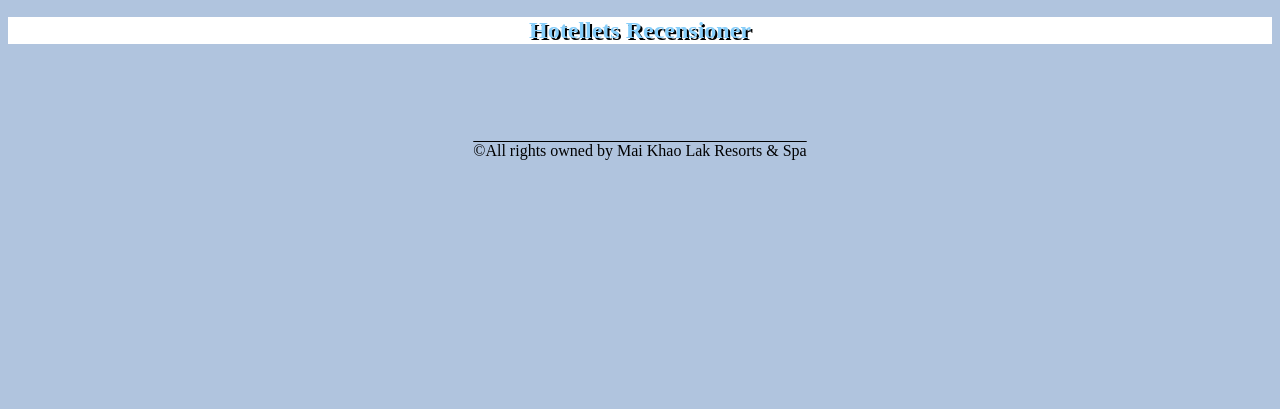
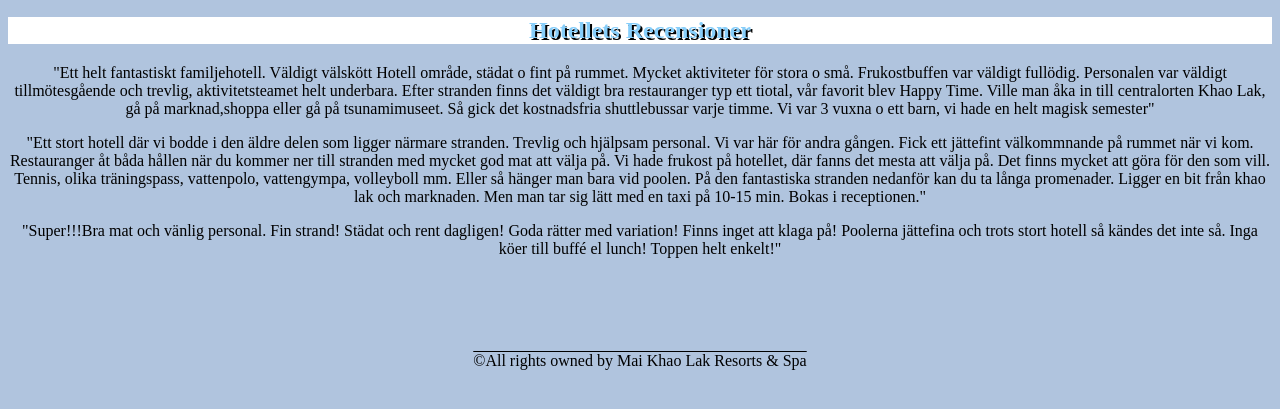
Before and after one commit to wilmakrogh/wilmakrogh, a plain HTML site: page Recensioner.html in a window 1280 px wide. Shown: the part 127-536 px from the top of the page. Drawn offline with Linux system fonts and the light colour scheme.

Commit message:
Update Recensioner.html

```diff
--- a/Recensioner.html
+++ b/Recensioner.html
@@ -36,6 +36,11 @@
 
         <h2>Hotellets Recensioner</h2>
 
+<p>"Ett helt fantastiskt familjehotell. Väldigt välskött Hotell område, städat o fint på rummet. Mycket aktiviteter för stora o små. Frukostbuffen var väldigt fullödig.
+    Personalen var väldigt tillmötesgående och trevlig, aktivitetsteamet helt underbara. Efter stranden finns det väldigt bra restauranger typ ett tiotal, vår favorit blev Happy Time. Ville man åka in till centralorten Khao Lak, gå på marknad,shoppa eller gå på tsunamimuseet. Så gick det kostnadsfria shuttlebussar varje timme. Vi var 3 vuxna o ett barn, vi hade en helt magisk semester"</p>
+
+    <P>"Ett stort hotell där vi bodde i den äldre delen som ligger närmare stranden. Trevlig och hjälpsam personal. Vi var här för andra gången. Fick ett jättefint välkommnande på rummet när vi kom. Restauranger åt båda hållen när du kommer ner till stranden med mycket god mat att välja på. Vi hade frukost på hotellet, där fanns det mesta att välja på. Det finns mycket att göra för den som vill. Tennis, olika träningspass, vattenpolo, vattengympa, volleyboll mm. Eller så hänger man bara vid poolen. På den fantastiska stranden nedanför kan du ta långa promenader. Ligger en bit från khao lak och marknaden. Men man tar sig lätt med en taxi på 10-15 min. Bokas i receptionen."</P>
+    <P>"Super!!!Bra mat och vänlig personal. Fin strand! Städat och rent dagligen! Goda rätter med variation! Finns inget att klaga på! Poolerna jättefina och trots stort hotell så kändes det inte så. Inga köer till buffé el lunch! Toppen helt enkelt!"</P>
         <embed src="musik/doodoo.mp3" loop="true" autostart="true" width="2" height="0">
             <footer>©All rights owned by Mai Khao Lak Resorts & Spa</footer>
     </body>
```
